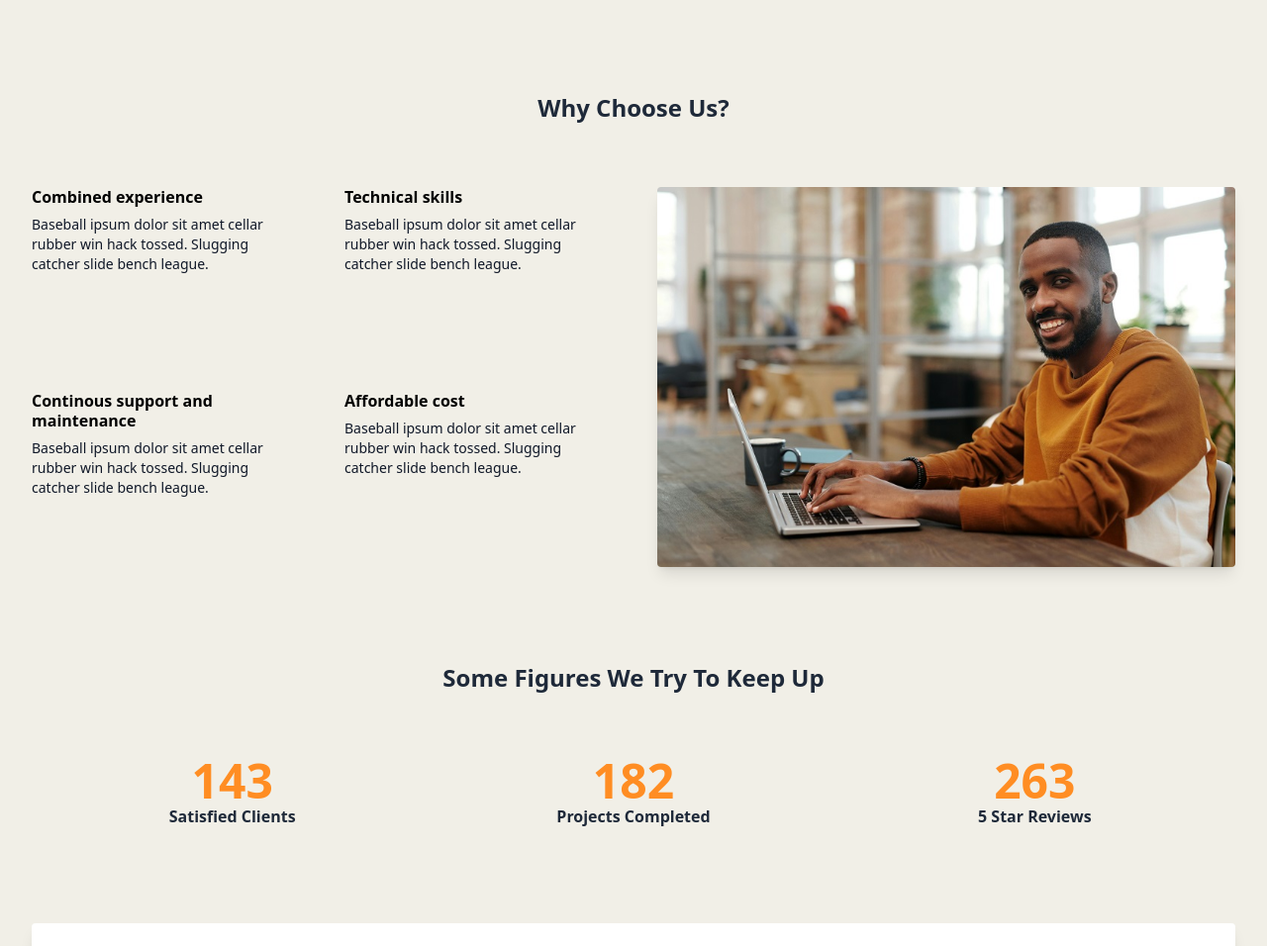
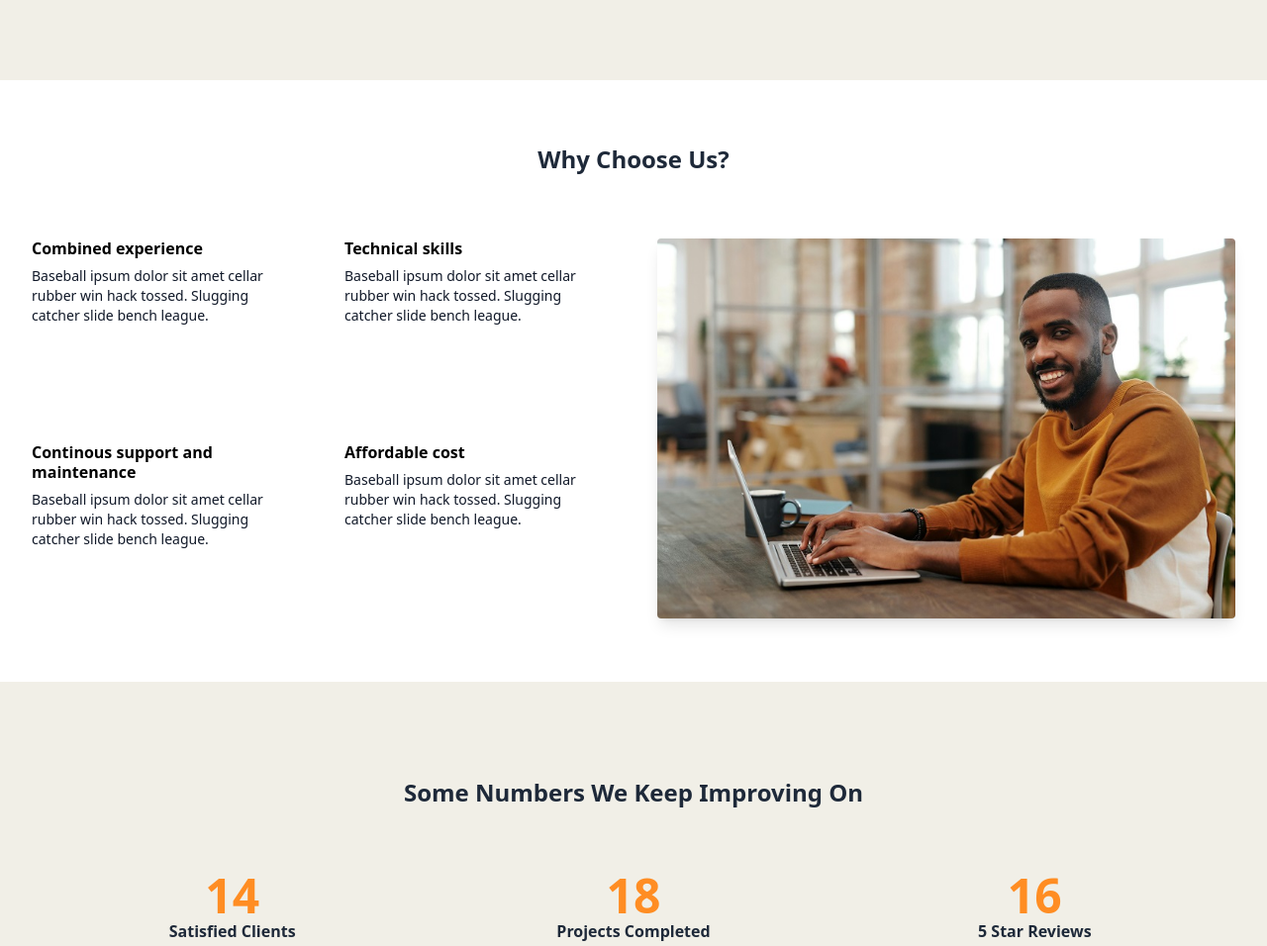
Before and after one commit to aceotechnologies/aceotechnologiesdotcom-src, a website built with Vite: page about/index.html in a window 1280 px wide. Shown: the part 1131-2087 px from the top of the page at 99% size. Built offline with nearby package versions, Linux system fonts and the light colour scheme.

Commit message:
About page scaffold working 3

```diff
--- a/about/index.html
+++ b/about/index.html
@@ -150,8 +150,7 @@
                     </div>
                     <div class="flex flex-col gap-4">
                       <p class="font-bold tracking-wide text-gray-800">What We Do</p>
-                      <p class="text-left text-gray-800 text-sm">
-                          <ul class="flex flex-col gap-1 list-disc text-gray-800 text-sm">
+                        <ul class="flex flex-col gap-1 list-disctext-left  text-gray-800 text-sm">
                             <li>Website design and development</li>
                             <li>Business name registration</li>
                             <li>Business email customization</li>
@@ -159,7 +158,6 @@
                             <li>Business card design and printing</li>
                             <li>Computers and gadgets supply</li>
                         </ul>
-                      </p>
                     </div>
                   </div>
 
@@ -257,7 +255,7 @@
       </section>
 
       <!-- Why choose us? -->
-      <section class="relative">
+      <section class="relative bg-white py-16">
         <div class="body-margin">
             <div class="relative">
               <div class="text-center mb-16 text-2xl font-bold text-gray-800">Why Choose Us?</div>
@@ -320,18 +318,18 @@
     <!-- Stats -->
     <section>
         <div class="body-margin">
-            <div class="text-center mb-16 text-2xl font-bold text-gray-800">Some Figures We Try To Keep Up</div>
+            <div class="text-center mb-16 text-2xl font-bold text-gray-800">Some Numbers We Keep Improving On</div>
             <div class="grid row-gap-8 sm:grid-cols-3">
               <div class="text-center">
-                <h6 class="text-5xl font-bold primary-text">143</h6>
+                <h6 class="text-5xl font-bold primary-text">14</h6>
                 <p class="font-bold text-gray-800">Satisfied Clients</p>
               </div>
               <div class="text-center">
-                <h6 class="text-5xl font-bold primary-text">182</h6>
+                <h6 class="text-5xl font-bold primary-text">18</h6>
                 <p class="font-bold text-gray-800">Projects Completed</p>
               </div>
               <div class="text-center">
-                <h6 class="text-5xl font-bold primary-text">263</h6>
+                <h6 class="text-5xl font-bold primary-text">16</h6>
                 <p class="font-bold text-gray-800">5 Star Reviews</p>
               </div>
             </div>
```
Lines whose indentation alone changed are shown as unchanged.
